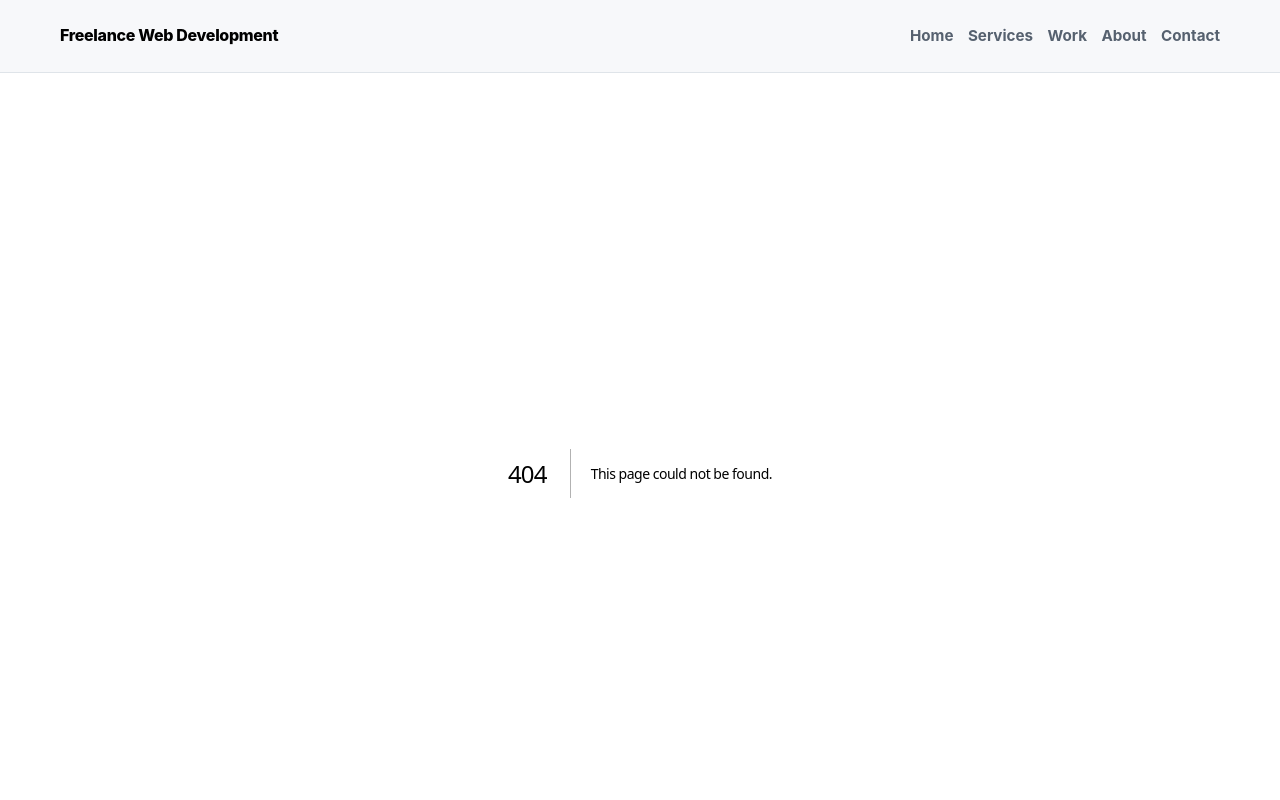
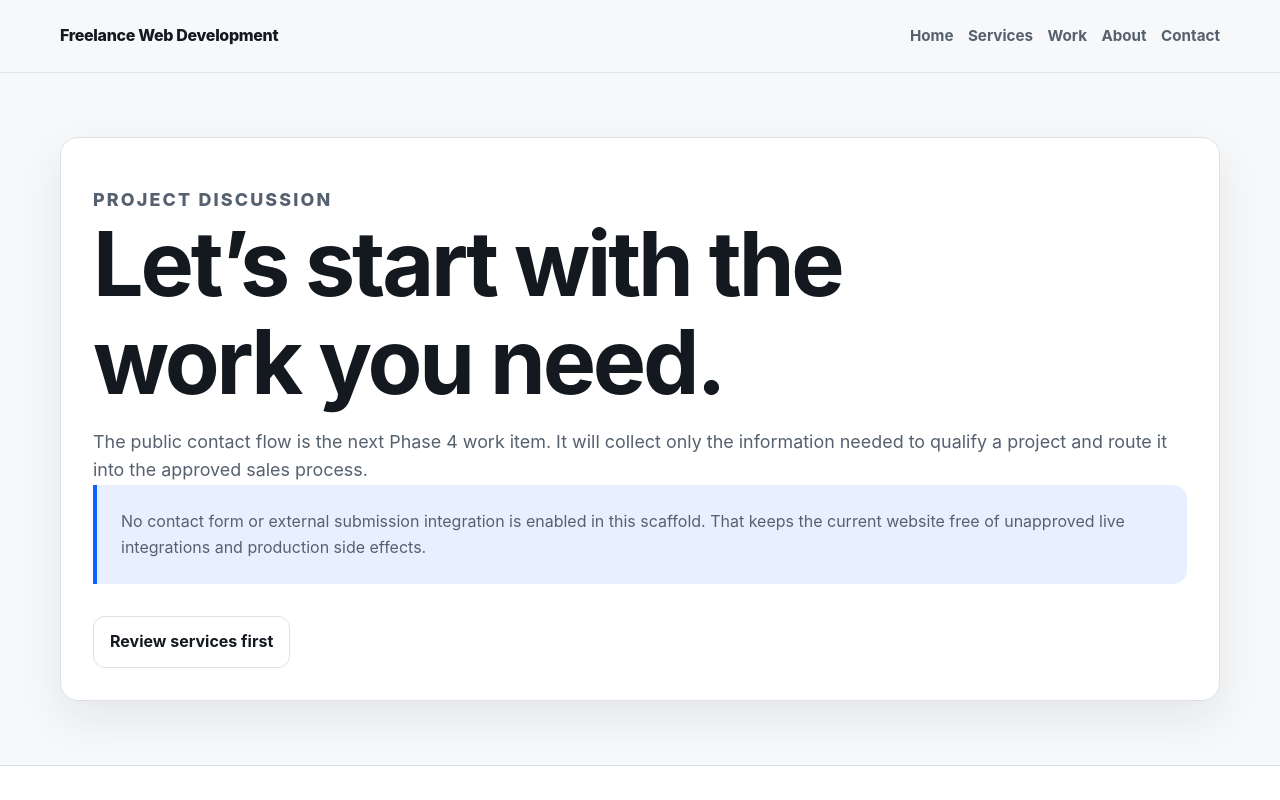
Before and after one commit to shahid1995/freelance-web-business, a Next.js app in the folder website/: page /contact in a window 1280 px wide. Before the commit this address had no page. Shown: the top 800 px of the page. Built offline with nearby package versions, Linux system fonts and the light colour scheme.

Commit message:
feat: add contact placeholder route

```diff
--- /dev/null
+++ b/website/app/contact/page.tsx
@@ -0,0 +1,34 @@
+import Link from "next/link";
+
+export const metadata = {
+  title: "Contact",
+  description: "Start a conversation about a website or web application project.",
+};
+
+export default function ContactPage() {
+  return (
+    <section className="section">
+      <div className="container">
+        <div className="panel service-summary">
+          <p className="eyebrow">Project discussion</p>
+          <h1>Let’s start with the work you need.</h1>
+          <p>
+            The public contact flow is the next Phase 4 work item. It will
+            collect only the information needed to qualify a project and route
+            it into the approved sales process.
+          </p>
+          <div className="notice">
+            No contact form or external submission integration is enabled in
+            this scaffold. That keeps the current website free of unapproved
+            live integrations and production side effects.
+          </div>
+          <div className="cta-row">
+            <Link className="button button-secondary" href="/services">
+              Review services first
+            </Link>
+          </div>
+        </div>
+      </div>
+    </section>
+  );
+}
```
